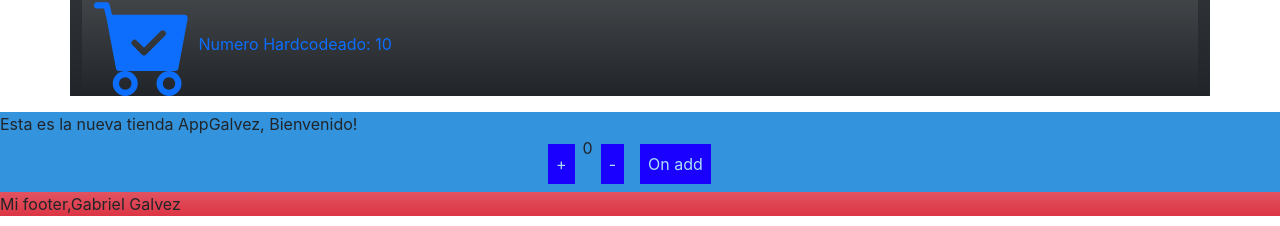
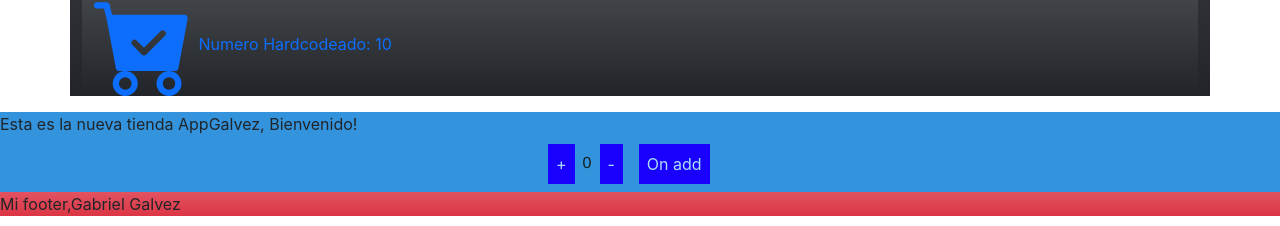
Before and after one commit to GabrielGalvez/preEntrega1Galvez, a React (Create React App) app: page / in a window 1280 px wide. Shown: the part 156-382 px from the top of the page. Built offline with nearby package versions, Linux system fonts and the light colour scheme.

Commit message:
fifthCommit

```diff
--- a/src/components/itemCount/ItemCount.css
+++ b/src/components/itemCount/ItemCount.css
@@ -17,3 +17,9 @@
     display:flex;
     flex-direction: row;
 }
+
+.item-count{
+    margin-top: 15px;
+    font-family: 'Franklin Gothic Medium', 'Arial Narrow', Arial, sans-serif;
+    color:rgb(17, 30, 30);
+}
--- a/src/components/itemCount/ItemCount.js
+++ b/src/components/itemCount/ItemCount.js
@@ -37,7 +37,7 @@ const ItemCount = (props) =>{
             <div className='box-count' >
                 <div className='box-count-children'>
                     <button onClick={addOne}>+</button>
-                    <p>{count}</p>
+                    <p className='item-count'>{count}</p>
                     <button onClick={disOne}>-</button>
                 </div>
                 <button onClick={onAdd}>On add</button>
```
